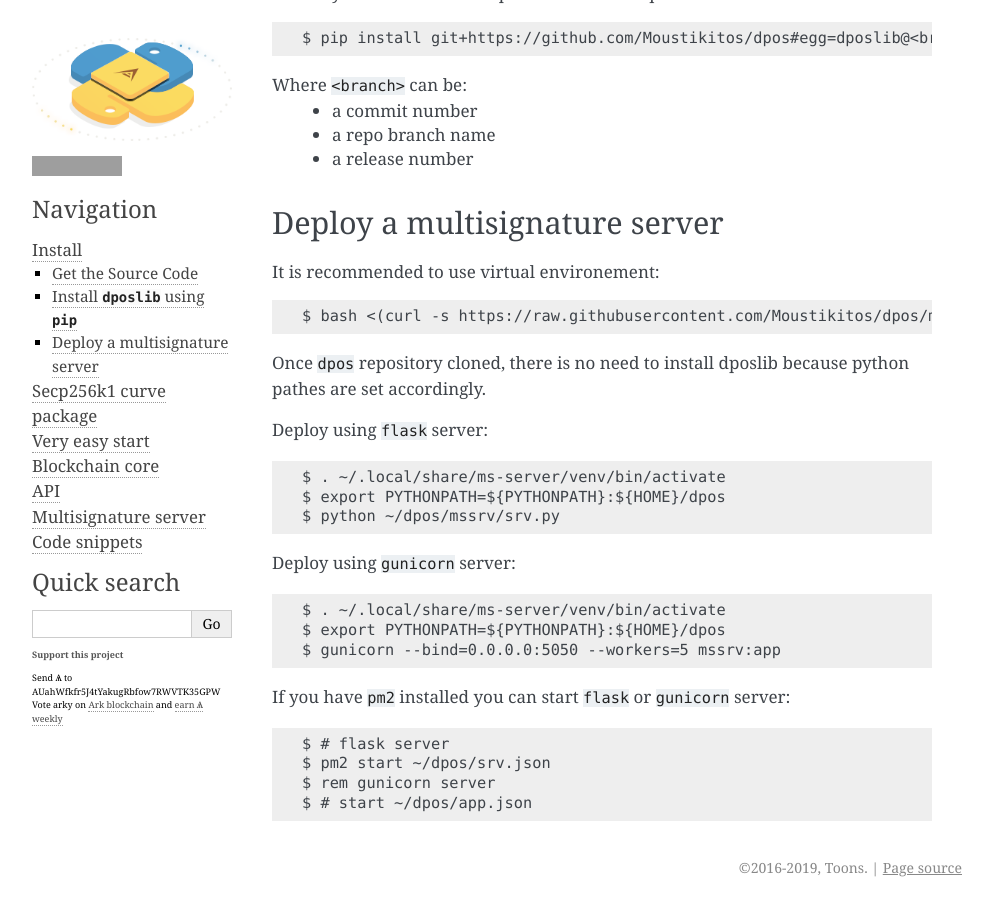
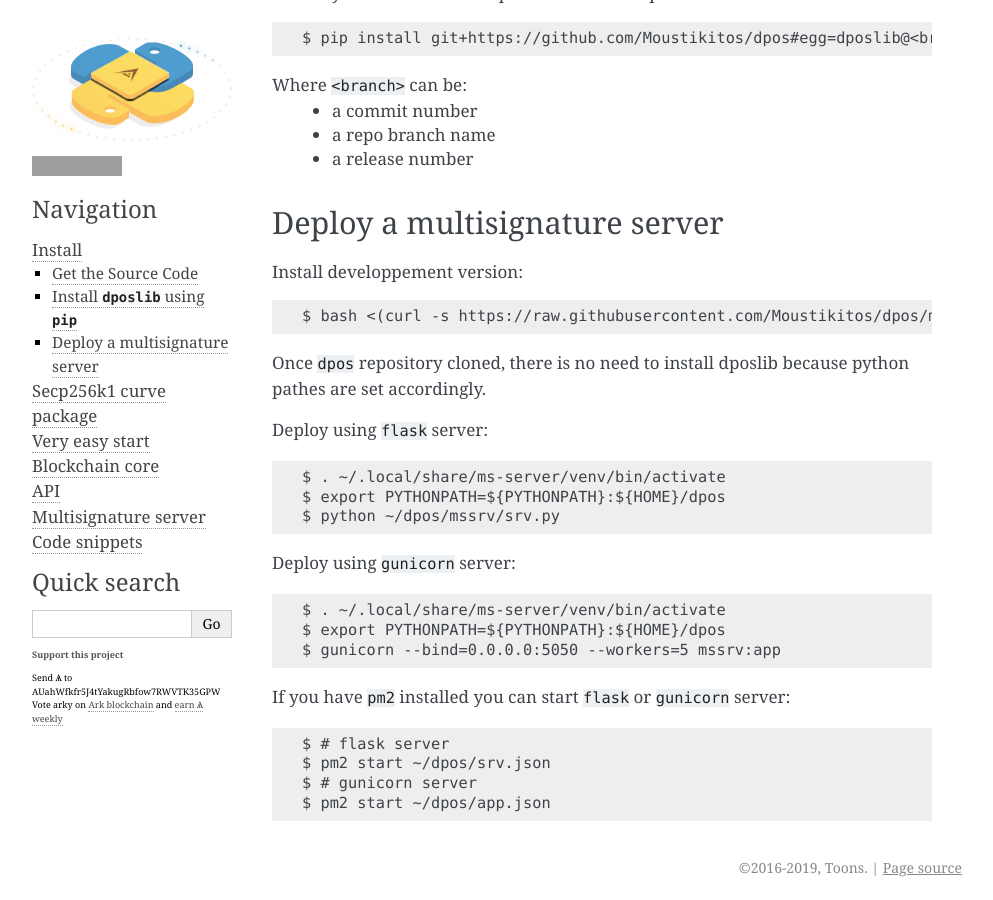
Before and after one commit to Moustikitos/dpos, a Sphinx documentation site: the page built from doc/install.rst, in a window 1280 px wide and 900 px high, scrolled down 635 px. Shown: the whole window, without its empty margins (148-1141 px from the left). Built offline with Sphinx 7.4.7, drawn with Linux system fonts in a browser that asks for light colours; the version number could not be read and is left out; grey boxes are pictures that could not be loaded.

Commit message:
doc update

```diff
--- a/doc/install.rst
+++ b/doc/install.rst
@@ -41,7 +41,7 @@ Where ``<branch>`` can be:
 Deploy a multisignature server
 ------------------------------
 
-It is recommended to use virtual environement::
+Install developpement version::
 
     $ bash <(curl -s https://raw.githubusercontent.com/Moustikitos/dpos/master/bash/mssrv-install.sh)
 
@@ -64,5 +64,5 @@ If you have ``pm2`` installed you can start ``flask`` or ``gunicorn`` server::
 
     $ # flask server
     $ pm2 start ~/dpos/srv.json
-    $ rem gunicorn server
-    $ # start ~/dpos/app.json
+    $ # gunicorn server
+    $ pm2 start ~/dpos/app.json
--- a/doc/ms-srv.rst
+++ b/doc/ms-srv.rst
@@ -6,3 +6,6 @@
 
 .. automodule:: mssrv
     :members:
+
+.. automodule:: mssrv.client
+    :members:
```
